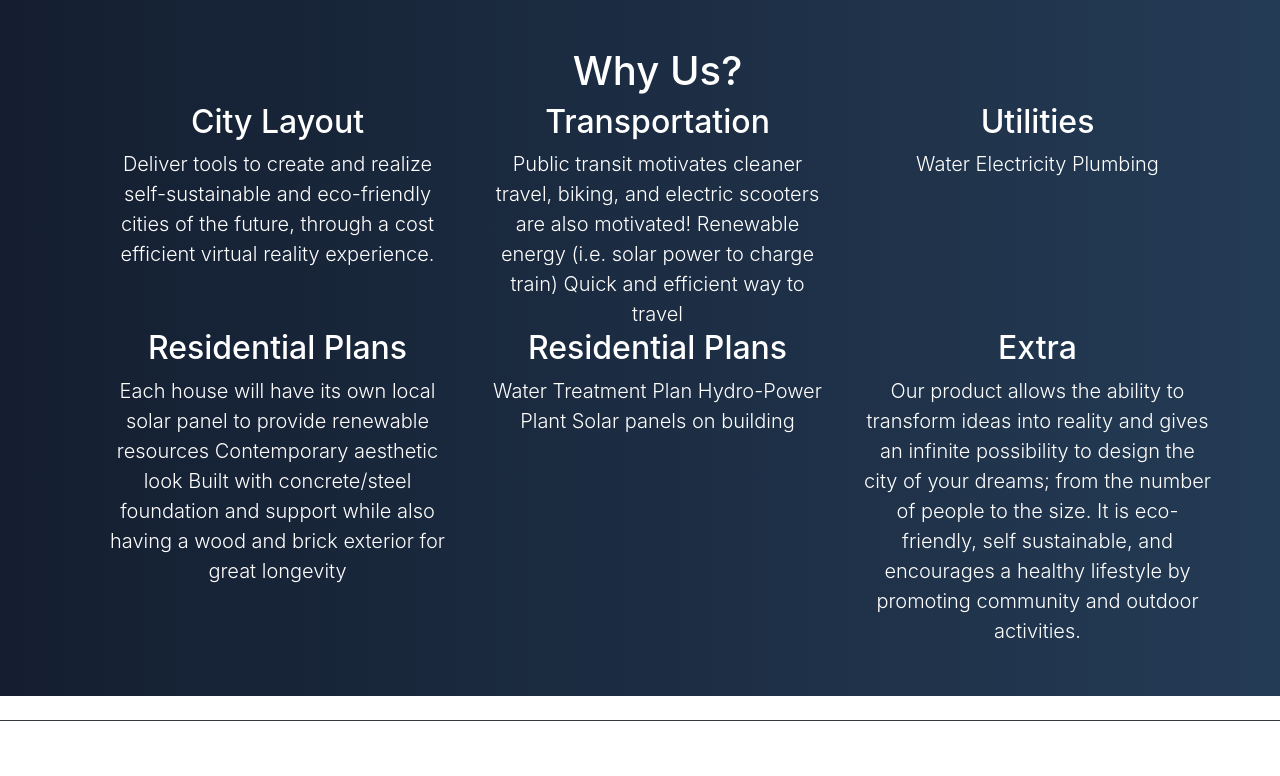
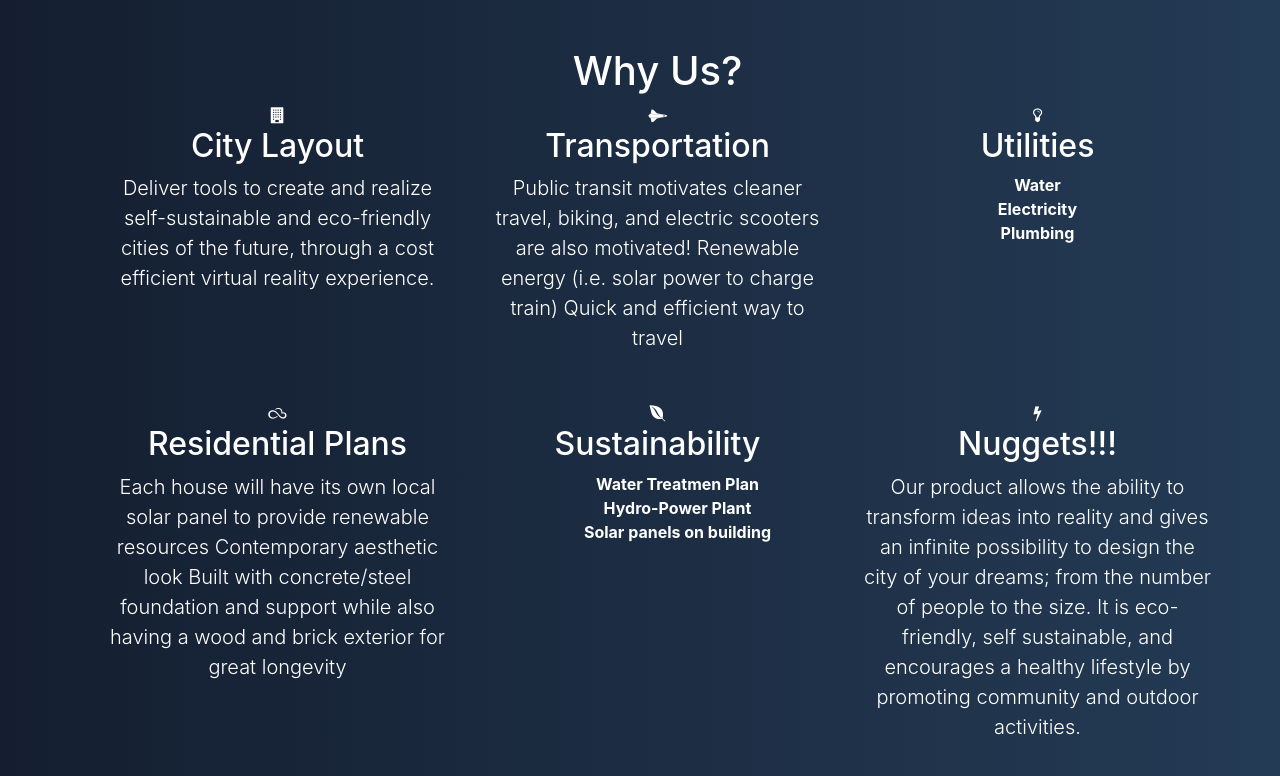
Before and after one commit to joshuaaduarte/exteng, a plain HTML site: page eco.html in a window 1280 px wide. Shown: the part 1300-2076 px from the top of the page. Drawn offline with nearby package versions, Linux system fonts and the light colour scheme.

Commit message:
Last commit, big sad

```diff
--- a/eco.html
+++ b/eco.html
@@ -42,11 +42,7 @@
                               <i class="fa fa-instagram"></i>
                             </a>
                           </li>
-                            <li class="nav-item">
-                              <a class="nav-link waves-effect waves-light">
-                                <i class="fa fa-twitter"></i>
-                              </a>
-                            </li>
+
                             <li class="nav-item">
                               <a class="nav-link waves-effect waves-light" href = " https://www.facebook.com/horzion.orange.5">
                                 <i class="fa fa-facebook"></i>
@@ -89,22 +85,30 @@
         <div class="container">
           <div class="row">
             <div class="col-lg-4 col-sm-6 col-ex-12 about-item wow lightSpeedIn" data-wow-offset="200" >
-              <h2 >City Layout</h2>
+                <span class="fa fa-building" style="color: white;"></span>
+                <h2 >City Layout</h2>
               <p class="lead">Deliver tools to create and realize self-sustainable and
                 eco-friendly cities of the future, through a cost efficient virtual reality experience.</p>
             </div>
             <div class="col-lg-4 col-sm-6 col-ex-12 about-item wow lightSpeedIn" data-wow-offset="200">
-              <h2>Transportation </h2>
+                <span class="fa fa-space-shuttle" style="color: white;"></span>
+                <h2>Transportation </h2>
               <p class="lead">Public transit motivates cleaner travel, biking, and electric scooters are also motivated!
                 Renewable energy (i.e. solar power to charge train)
                 Quick and efficient way to travel </p>
             </div>
             <div class="clearfix visible-md-block visible-sm-block"></div>
             <div class="col-lg-4 col-sm-6 col-ex-12 about-item wow lightSpeedIn" data-wow-offset="200">
-              <h2>Utilities</h2>
-              <p class="lead"> Water
-                Electricity
-                Plumbing
+                <span class="fa fa-lightbulb-o" style="color: white;"></span>
+                <h2>Utilities</h2>
+              <p class="lead">
+                <dl style="color: white" >
+                    <dt >Water</li>
+                    <br>
+                        <dt >Electricity</li>
+                    <br>
+                    <dt>Plumbing</li>
+                </dl>
 
                   </p>
             </div>
@@ -112,24 +116,33 @@
 
         </div>
 
+        <br>
+        <br>
+
         <div class="container">
             <div class="row">
               <div class="col-lg-4 col-sm-6 col-ex-12 about-item wow lightSpeedIn" data-wow-offset="200" >
+                <span class="fa fa-skyatlas" style="color: white;"></span>
                 <h2 >Residential Plans</h2>
                 <p class="lead">Each house will have its own local solar panel to provide renewable resources
                     Contemporary aesthetic look
                     Built with concrete/steel foundation and support while also having a wood and brick exterior for great longevity</p>
               </div>
               <div class="col-lg-4 col-sm-6 col-ex-12 about-item wow lightSpeedIn" data-wow-offset="200" >
-                <h2 >Residential Plans</h2>
-                <p class="lead">Water Treatment Plan
-                    Hydro-Power Plant
-                    Solar panels on building
+                <span class="fa fa-envira" style="color: white;"></span>
+                <h2 > <t>Sustainability</t></h2>
+                <p class="lead">
+                    <ul style="color: white" style="align-items: center;">
+                        <dt>Water Treatmen Plan</dt>
+                        <dt>Hydro-Power Plant</dt>
+                        <dt>Solar panels on building</dt>
+                    </ul>
                 </p>
               </div>
               <div class="clearfix visible-md-block visible-sm-block"></div>
               <div class="col-lg-4 col-sm-6 col-ex-12 about-item wow lightSpeedIn" data-wow-offset="200">
-                <h2>Extra</h2>
+                <span class="fa fa-bolt" style="color: white;"></span>
+                <h2>Nuggets!!!</h2>
                 <p class="lead"> Our product allows the ability to transform ideas into reality and gives an infinite possibility to design the city of your dreams; from the number of people to the size.
 
                     It is eco-friendly, self sustainable, and encourages a healthy lifestyle by promoting community and outdoor activities.
```
Also changed, not shown: about.html (+5 -9 lines), founders.html (+1 -5 lines), index.html (+1 -5 lines).
